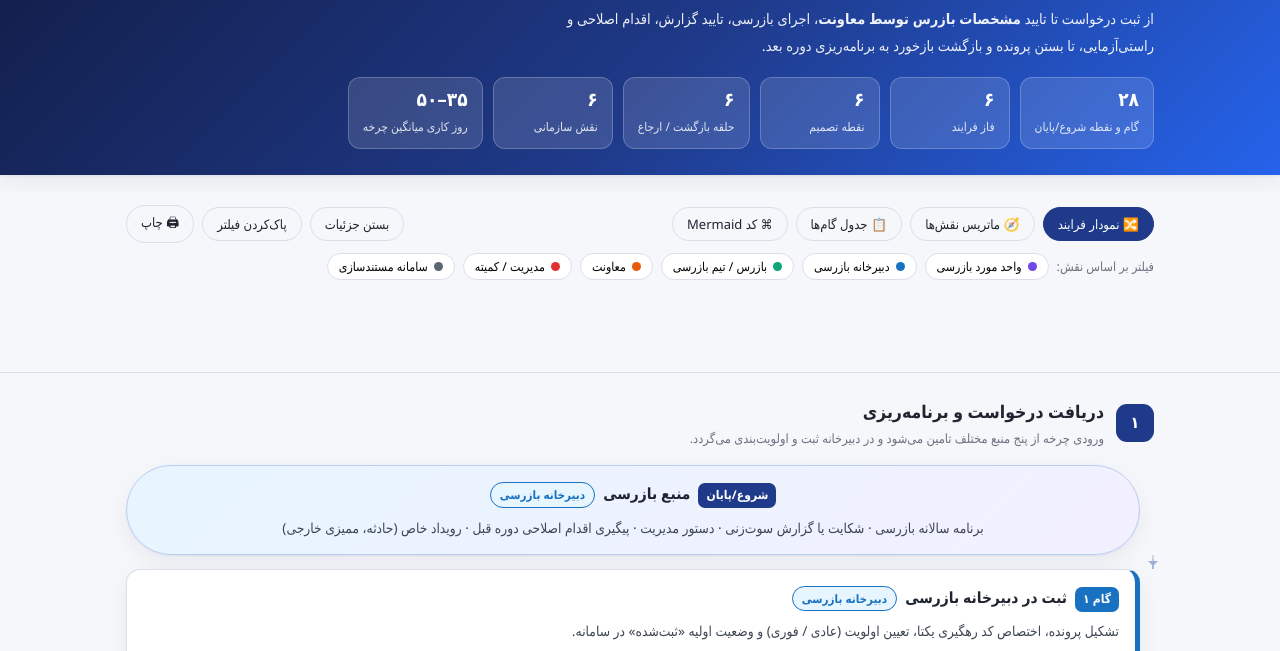
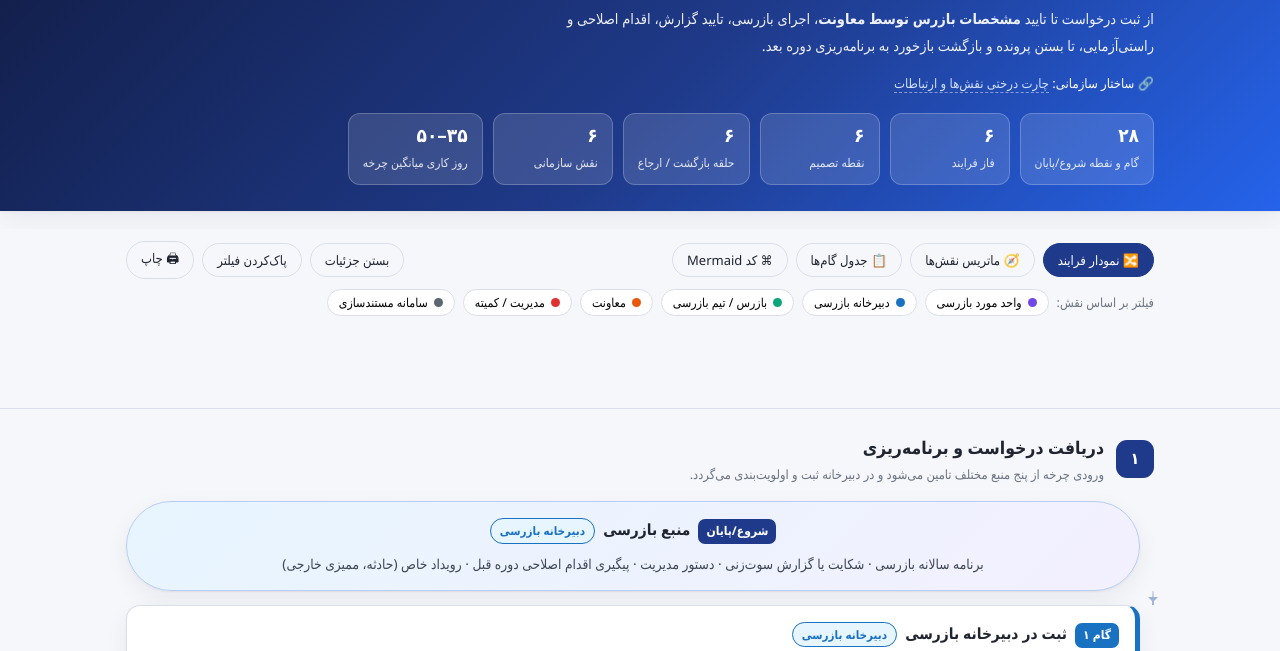
Before and after one commit to payamyoonesi/python-, a plain HTML site: page docs/inspection-cycle.html in a window 1280 px wide. Shown: the part 112-763 px from the top of the page. Drawn offline with Linux system fonts and the light colour scheme.

Commit message:
docs: پیوند متقابل چرخه بازرسی به چارت درختی نقش‌ها
Co-authored-by: arena-agent <297053741+arena-agent@users.noreply.github.com>

```diff
--- a/docs/inspection-cycle.html
+++ b/docs/inspection-cycle.html
@@ -165,6 +165,7 @@
       از ثبت درخواست تا تایید <b>مشخصات بازرس توسط معاونت</b>، اجرای بازرسی، تایید گزارش،
       اقدام اصلاحی و راستی‌آزمایی، تا بستن پرونده و بازگشت بازخورد به برنامه‌ریزی دوره بعد.
     </p>
+    <div style="margin-top:12px;font-size:13px">🔗 ساختار سازمانی: <a href="./roles-org-chart.html" style="color:#cfe0ff;text-decoration:none;border-bottom:1px dashed rgba(255,255,255,.45)">چارت درختی نقش‌ها و ارتباطات</a></div>
     <div class="stats" id="stats"></div>
   </div>
 </header>
```
